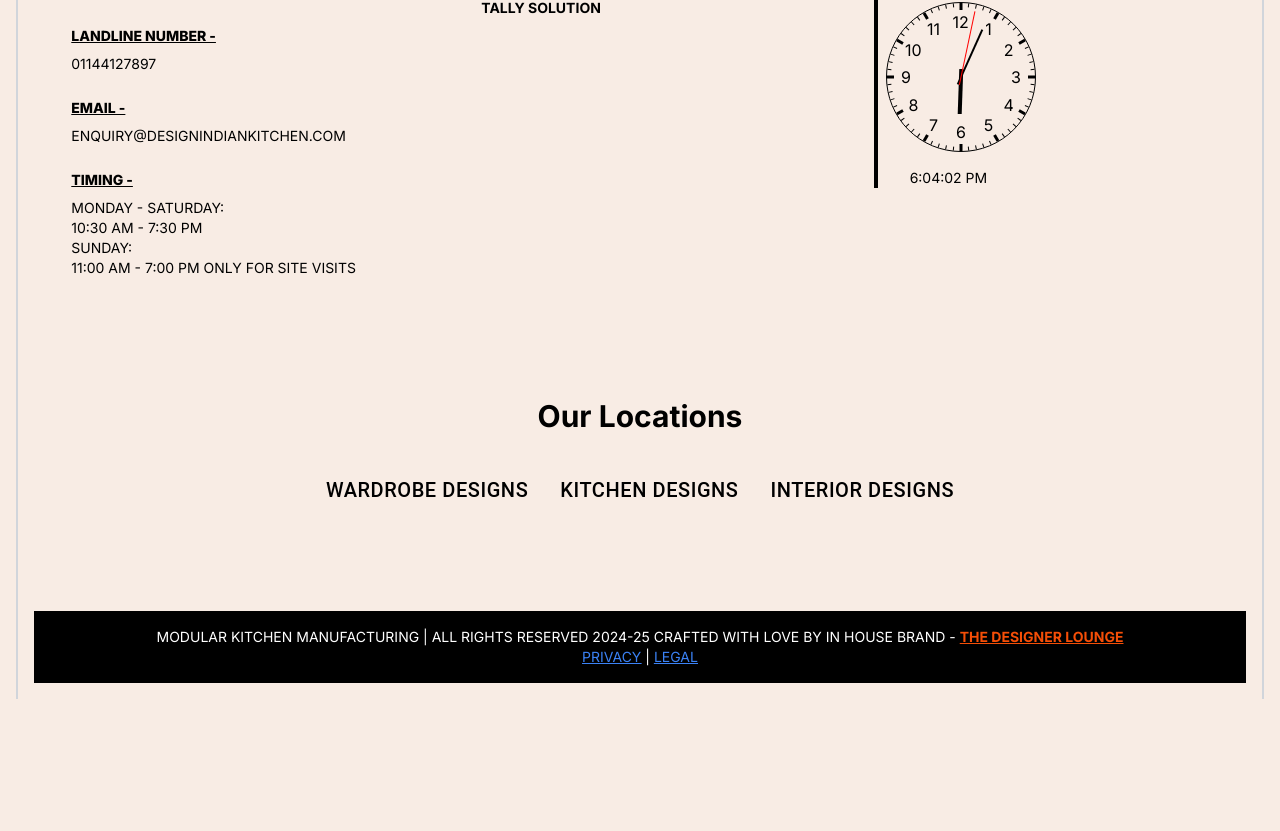
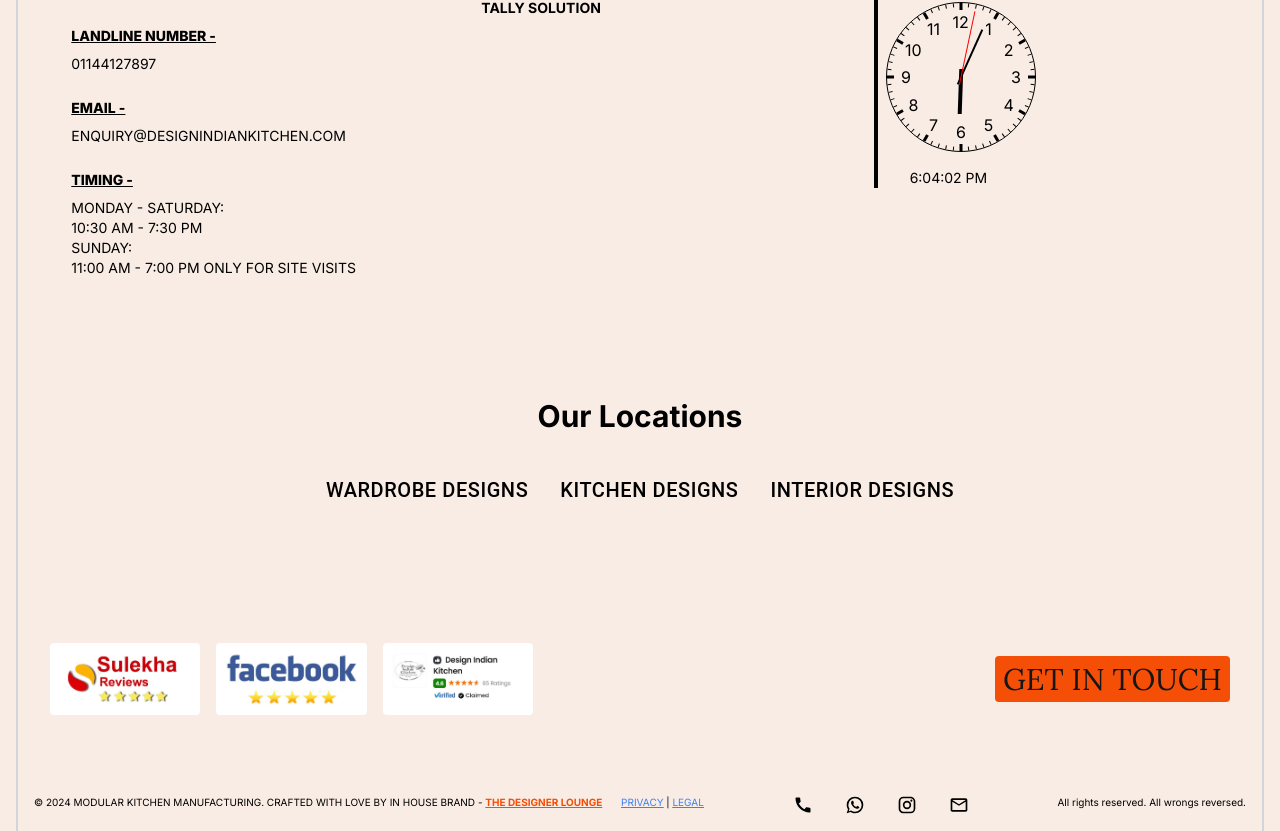
Before and after one commit to adyeetya/manufacturer-site, a Next.js app: page /join-us in a window 1280 px wide. Shown: the part 5155-5986 px from the top of the page. Before the commit the page ends 5854 px from the top, so only its background shows below. Built offline with nearby package versions, Linux system fonts and the light colour scheme.

Commit message:
new changes mob nav and footer

```diff
--- a/src/app/join-us/page.jsx
+++ b/src/app/join-us/page.jsx
@@ -113,7 +113,7 @@ const page = () => {
       </head>
       <FullWidthSection />
       <div className="pt-8 sm:pt-16 pb-8">
-        <h1 className="text-5xl font-extrabold text-center mb-8 mx-auto">
+        <h1 className="text-3xl sm:text-5xl font-extrabold text-center mb-8 mx-auto">
           COLLABORATE WITH INDIA&apos;S TOP MODULAR BRAND
         </h1>
         <p className="uppercase text-md font-bold text-center mb-16">
--- a/src/app/page.js
+++ b/src/app/page.js
@@ -73,7 +73,8 @@ const SectionWithVideos = () => {
                 muted
                 controls={isPlaying}
                 preload="metadata"
-                src="/videos/vid3.mp4"
+                // src="/videos/vid3.mp4"
+                src="https://cdn.designindiankitchen.com/factory.mp4"
               ></video>
             </div>
             <div
--- a/src/app/reviews/page.jsx
+++ b/src/app/reviews/page.jsx
@@ -188,7 +188,7 @@ const page = () => {
         />
       </head>
       <div className=" mt-16 lg:mt-36 mb-16 sm:mx-8">
-        <h1 className="text-5xl font-extrabold text-center mb-8 mx-auto uppercase">
+        <h1 className="text-3xl sm:text-5xl font-extrabold text-center mb-8 mx-auto uppercase">
           Design Indian kitchen reviews
         </h1>
         <p className="uppercase text-md font-bold text-center mb-16">
--- a/src/components/Footer.jsx
+++ b/src/components/Footer.jsx
@@ -516,7 +516,7 @@ const Footer = () => {
           <LocationsTabs />
         </div>
         <div>
-          <div className="w-full text-center text-white text-sm  py-4 bg-black mt-16 sm:mb-0">
+          {/* <div className="w-full text-center text-white text-sm  py-4 bg-black mt-16 sm:mb-0">
             <p>
               MODULAR KITCHEN MANUFACTURING | ALL RIGHTS RESERVED 2024-25
               CRAFTED WITH LOVE BY IN HOUSE BRAND -{' '}
@@ -537,6 +537,81 @@ const Footer = () => {
                 <Link href="/privacy#legal">LEGAL</Link>
               </span>{' '}
             </p>
+          </div> */}
+          <div className="sm:flex sm:justify-between sm:items-center p-4 w-full">
+            {/* Left Side */}
+            <div className="flex flex-col sm:flex-row justify-between items-center my-4 sm:my-0">
+              {/* First Link */}
+              <div className="bg-white p-2 w-full flex justify-center items-center rounded my-4 sm:mr-4">
+                <img src="/images/Sulekha.jpg" alt="Image 1" className="h-14" />
+              </div>
+              {/* Second Link */}
+              <div className="bg-white w-full flex justify-center items-center p-2 rounded my-4 sm:mr-4">
+                <img
+                  src="/images/facebookReview.jpg"
+                  alt="Image 2"
+                  className="h-14"
+                />
+              </div>
+              {/* Third Link */}
+              <div className="bg-white p-2 w-full flex justify-center items-center rounded my-4">
+                <img
+                  src="/images/justDail.jpg"
+                  alt="Image 3"
+                  className="h-14"
+                />
+              </div>
+            </div>
+
+            {/* Right Side */}
+            <div className="mt-4 sm:mt-0">
+              <Link
+                href="/contact-us"
+                className={`whitespace-nowrap text-lg sm:text-3xl px-2 py-1 rounded text-[var(--button-text-color)] bg-[var(--button-bg-color)] font-semibold uppercase hover:bg-black hover:text-white ${lora.className}`}
+              >
+                GET IN TOUCH
+              </Link>
+            </div>
+          </div>
+          <div className="text-center text-[10px] mt-12 flex flex-col sm:flex-row justify-between mb-8 sm:mb-0">
+            <p>
+              © 2024 MODULAR KITCHEN MANUFACTURING. CRAFTED WITH LOVE BY IN
+              HOUSE BRAND -{' '}
+              <a
+                href="https://www.designerlounge.com"
+                target="_blank"
+                rel="noopener noreferrer"
+                className="text-[#f54e07] font-bold underline"
+              >
+                THE DESIGNER LOUNGE
+              </a>{' '}
+              <br className="sm:hidden" />
+              <span className="text-blue-500 underline ml-4">
+                <Link href="/privacy">PRIVACY</Link>
+              </span>{' '}
+              |{' '}
+              <span className="text-blue-500 underline">
+                <Link href="/privacy#legal">LEGAL</Link>
+              </span>{' '}
+            </p>
+            <div className="mt-4 sm:mt-0 flex flex-row sm:gap-8 gap-2 justify-between sm:justify-center items-center w-fit mx-auto ">
+              {' '}
+              <a href="tel:+91 9899264978">
+                <CallIcon sx={{ fontSize: 20 }} />
+              </a>
+              <a href="https://wa.me/9899264978">
+                <WhatsAppIcon sx={{ fontSize: 20 }} />
+              </a>
+              <a href="https://www.instagram.com/designindiankitchen/">
+                <InstagramIcon sx={{ fontSize: 20 }} />
+              </a>
+              <a href="mailto:your-email-address">
+                <MailOutlineIcon sx={{ fontSize: 20 }} />
+              </a>
+            </div>
+            <p className="mt-4 sm:mt-0">
+              All rights reserved. All wrongs reversed.
+            </p>
           </div>
         </div>
       </div>
--- a/src/components/Mobilemenu/Links.jsx
+++ b/src/components/Mobilemenu/Links.jsx
@@ -14,12 +14,12 @@ const variants = {
   },
   animate: {
     opacity: 1,
-    transition: {
-      duration: 1,
-      staggerChildren: 0.1,
-      type: 'spring',
-      stiffness: 50,
-    },
+    // transition: {
+    //   duration: 1,
+    //   staggerChildren: 0.1,
+    //   type: 'spring',
+    //   stiffness: 50,
+    // },
   },
 }
 const itemVariants = {
@@ -28,12 +28,12 @@ const itemVariants = {
   },
   animate: {
     opacity: 1,
-    transition: {
-      duration: 1,
-      staggerChildren: 0.1,
-      type: 'spring',
-      stiffness: 50,
-    },
+    // transition: {
+    //   duration: 1,
+    //   staggerChildren: 0.1,
+    //   type: 'spring',
+    //   stiffness: 50,
+    // },
   },
 }
 const Links = () => {
@@ -51,65 +51,34 @@ const Links = () => {
   ]
 
   return (
-    <motion.div
-      className="w-[100vw] min-h-[100vh] z-50 flex flex-col bg-[var(--theme-color)] gap-8 px-4 pt-4"
-      variants={variants}
-      initial="initial"
-      animate="animate"
-    >
+    <div className="w-[100vw] min-h-[100vh] z-50 flex flex-col bg-[var(--theme-color)] gap-8 px-4 pt-4 pb-40">
       {links.map((item) => (
         <>
-          <motion.div
-            key={item}
-            variants={itemVariants}
-            initial="initial"
-            animate="animate"
-            whileHover={{ scale: 1.1 }}
-            whileTap={{ scale: 0.95 }}
-            className="inline-block relative py-2"
-          >
+          <div key={item} className="inline-block relative py-2">
             <div className=" flex ">
-              <motion.a
-                href={item.slug}
-                key={item}
-                variants={itemVariants}
-                whileHover={{ scale: 1.1 }}
-                whileTap={{ scale: 0.95 }}
-                className="text-xl flex-1"
-              >
+              <a href={item.slug} key={item} className="text-xl flex-1">
                 {item.name}
-              </motion.a>
+              </a>
               <p className="flex justify-center items-end pb-1">{item.text}</p>
             </div>
             <span className="absolute bottom-0 left-0 w-full h-[2px] rounded-full bg-gray-900 origin-lef"></span>
-          </motion.div>
+          </div>
         </>
       ))}
       {/* for theme changer */}
-      <motion.div className="flex" variants={itemVariants}>
+      <div className="flex">
         <div className="flex-1">
           {/* theme changer */}
 
           <SwitchMobile />
         </div>
         <p className="flex justify-center items-end pb-1">Change Theme</p>
-      </motion.div>
+      </div>
 
       {/* get in touch */}
-      <motion.div
-        className="inline-block relative py-2"
-        variants={itemVariants}
-      >
+      <div className="inline-block relative py-2">
         <div className="flex">
-          <motion.a
-            href="/contact-us"
-            variants={itemVariants}
-            initial="initial"
-            animate="animate"
-            whileHover={{ scale: 1.1 }}
-            whileTap={{ scale: 0.95 }}
-            className="text-2xl flex-1"
-          >
+          <motion.a href="/contact-us" className="text-2xl flex-1">
             Get In Touch
           </motion.a>
           <div className="flex justify-center items-center px-4">
@@ -130,14 +99,9 @@ const Links = () => {
           </div>
           <span className="absolute bottom-0 left-0 w-full h-[2px] rounded-full bg-gray-300 origin-lef"></span>
         </div>
-      </motion.div>
+      </div>
       {/* social links */}
-      <motion.div
-        variants={itemVariants}
-        initial="initial"
-        animate="animate"
-        className="flex justify-evenly items-center mb-16"
-      >
+      <div className="flex justify-evenly items-center ">
         <a href="tel:+91 9899264978">
           <CallIcon sx={{ fontSize: 40 }} />
         </a>
@@ -150,8 +114,33 @@ const Links = () => {
         <a href="mailto:your-email-address">
           <MailOutlineIcon sx={{ fontSize: 40 }} />
         </a>
-      </motion.div>
-    </motion.div>
+      </div>
+      <div className="py-2 text-center text-[10px] flex flex-col sm:flex-row justify-between mb-8">
+        <p>
+          © 2024 MODULAR KITCHEN MANUFACTURING. CRAFTED WITH LOVE BY IN HOUSE
+          BRAND -{' '}
+          <a
+            href="https://www.designerlounge.com"
+            target="_blank"
+            rel="noopener noreferrer"
+            className="text-[#f54e07] font-bold underline"
+          >
+            THE DESIGNER LOUNGE
+          </a>{' '}
+          <br className="sm:hidden" />
+          <span className="text-blue-500 underline ml-4">
+            <Link href="/privacy">PRIVACY</Link>
+          </span>{' '}
+          |{' '}
+          <span className="text-blue-500 underline">
+            <Link href="/privacy#legal">LEGAL</Link>
+          </span>{' '}
+        </p>
+
+        <p className="mt-4">All rights reserved. All wrongs reversed.</p>
+        <p className="mt-4">Love All Serve All</p>
+      </div>
+    </div>
   )
 }
 
--- a/src/components/Mobilemenu/ToggleButton.jsx
+++ b/src/components/Mobilemenu/ToggleButton.jsx
@@ -3,7 +3,10 @@ import React from 'react'
 import { motion } from 'framer-motion'
 const ToggleButton = ({ setOpen }) => {
   return (
-    <button onClick={() => setOpen((prev) => !prev)} className='z-50 w-14 h-14 flex justify-center items-center'>
+    <button
+      onClick={() => setOpen((prev) => !prev)}
+      className="z-50 w-12 -mb-[3px] -mr-[3px] h-10 flex justify-center items-center"
+    >
       <svg width="23" height="23" viewBox="0 0 23 23">
         <motion.path
           strokeWidth="3"
--- a/src/components/ScrollToTop.jsx
+++ b/src/components/ScrollToTop.jsx
@@ -34,7 +34,7 @@ const ScrollToTopButton = () => {
       {isVisible && (
         <button
           onClick={scrollToTop}
-          className="sm:fixed sm:bottom-8 sm:left-8 sm:bg-black sm:text-white sm:px-3 py-2 rounded sm:shadow-md flex justify-center items-center font-bold"
+          className="sm:fixed sm:bottom-8 sm:left-8  sm:px-3 py-2 rounded  flex justify-center items-center font-bold"
         >
           Back To Top
           <ArrowUp className="ml-4" />
@@ -43,5 +43,5 @@ const ScrollToTopButton = () => {
     </div>
   )
 }
-
+// sm:bg-black sm:text-white
 export default ScrollToTopButton
```
Also changed, not shown: src/components/MobileNav.jsx (+16 -9 lines), 2 other files (tests, documents, lock files or other folders).
